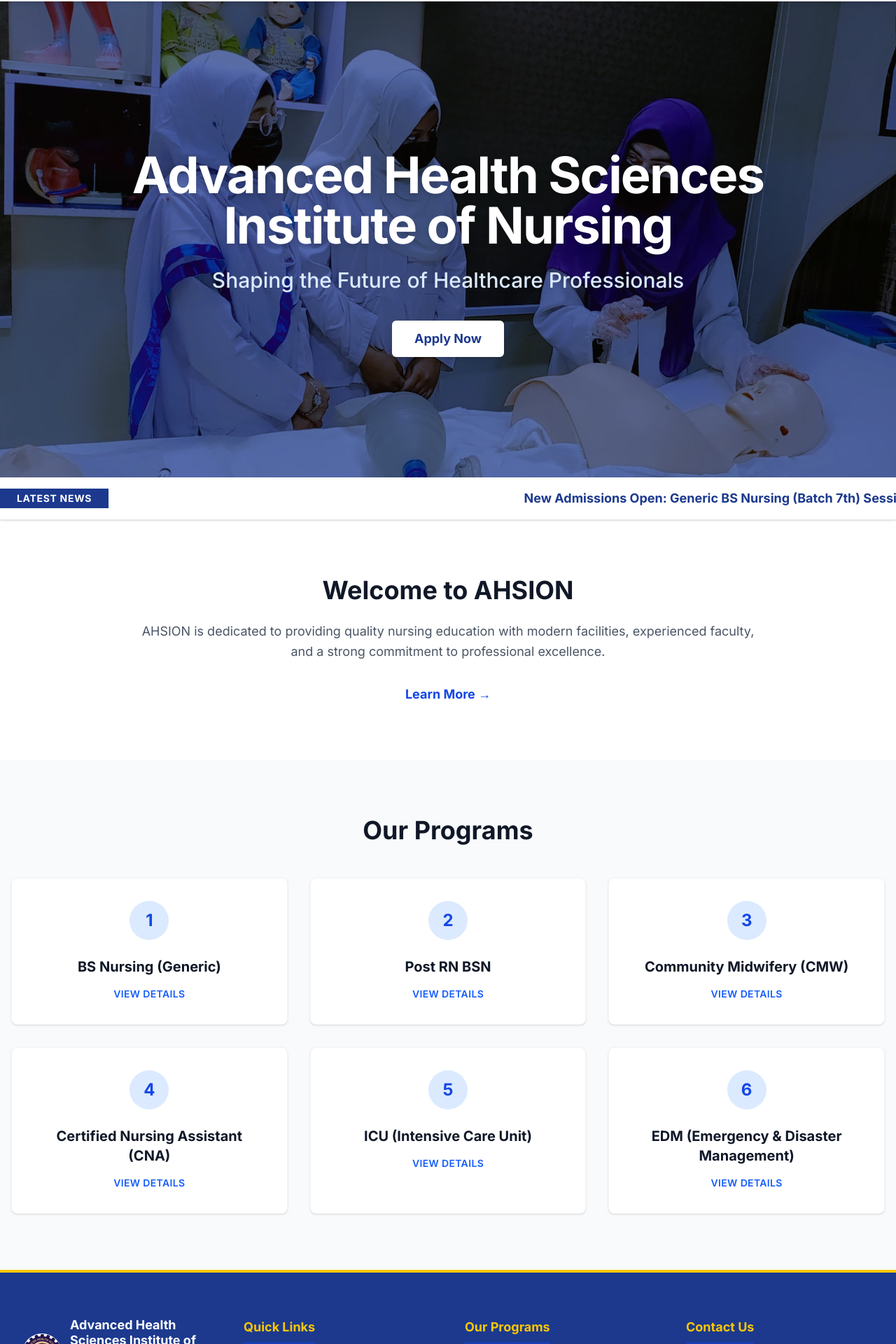
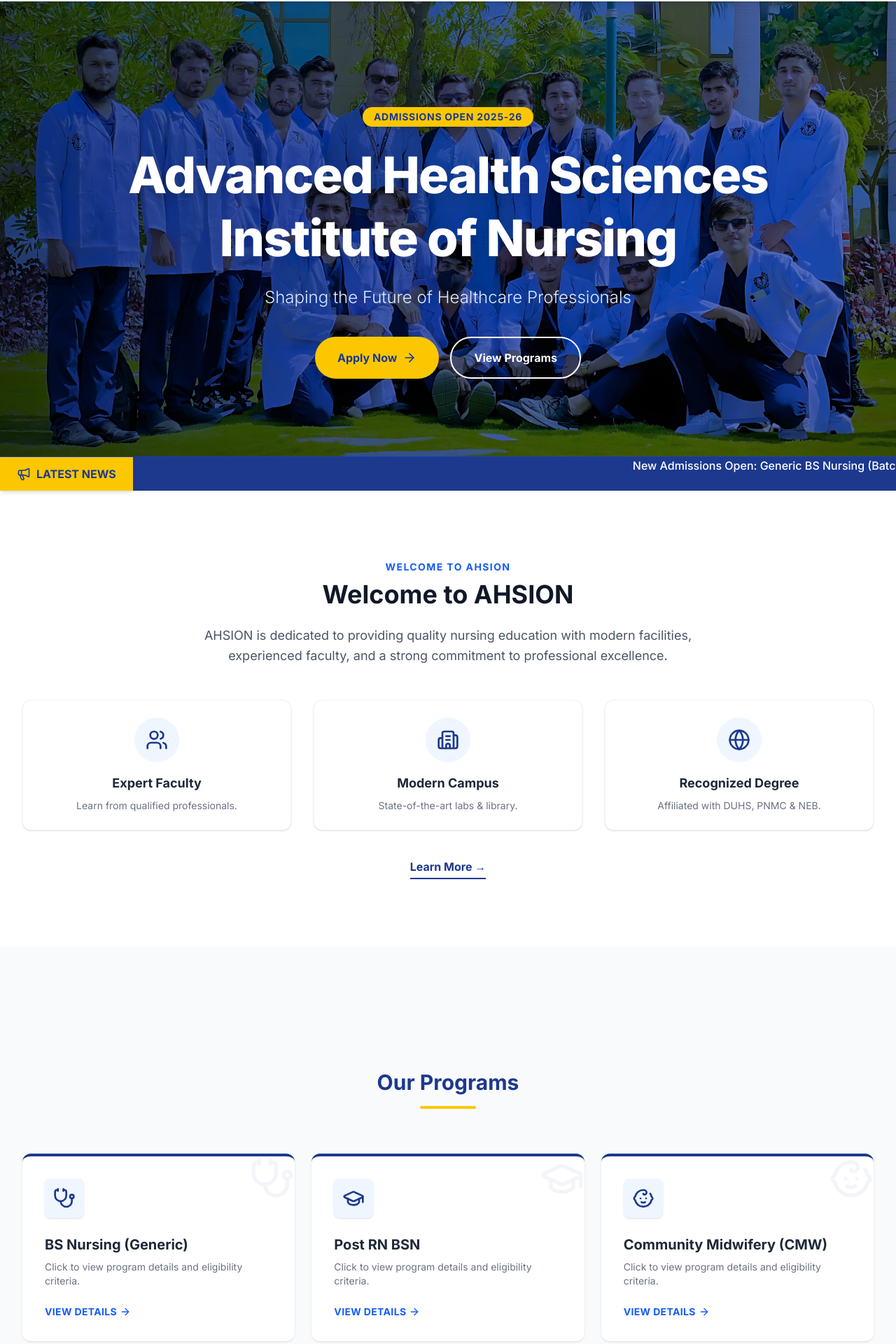
Before and after one commit to AHSANKHAN1999/ahsion-website, a Next.js app: page / in a window 1280 px wide. Shown: the part 82-2002 px from the top of the page at 70% size. Built offline with nearby package versions, Linux system fonts and the light colour scheme.

Commit message:
Update home page design while keeping data logic

```diff
--- a/src/app/page.js
+++ b/src/app/page.js
@@ -4,8 +4,10 @@ import { useState, useEffect } from "react";
 import Link from "next/link";
 import Image from "next/image";
 import { siteData } from "@/data/siteData";
+import Section from "@/components/Section";
+import { ArrowRight, Megaphone, Stethoscope, GraduationCap, Baby, HeartPulse, Activity as ActivityIcon, Shield as ShieldIcon, Users, Building2, Globe } from "lucide-react";
 
-// --- CUSTOM CSS FOR SCROLLING TEXT ---
+// --- CUSTOM CSS FOR TICKER ---
 const tickerAnimation = `
   @keyframes scroll {
     0% { transform: translateX(100%); }
@@ -14,25 +16,26 @@ const tickerAnimation = `
   .animate-scroll {
     display: inline-block;
     white-space: nowrap;
-    animation: scroll 20s linear infinite;
+    animation: scroll 30s linear infinite;
   }
   @media (max-width: 768px) {
     .animate-scroll {
-      animation: scroll 15s linear infinite;
+      animation: scroll 20s linear infinite;
     }
   }
 `;
 
+// Hero Images Array
 const heroImages = [
+  "/images/about-main.jpg", // Filhal about image use ki hai, baad mein change kar lein
   "/images/hero1.jpg",
   "/images/hero2.jpg",
-  "/images/hero3.jpg",
 ];
 
 export default function Home() {
   const [currentImage, setCurrentImage] = useState(0);
 
-  // Safe Data Loading
+  // --- SAFE DATA LOADING (Old Logic) ---
   const homeData = siteData.pages.home || {};
   const sections = homeData.sections || [];
 
@@ -40,6 +43,7 @@ export default function Home() {
   const about = sections.find((s) => s.type === "about_short") || { title: "About Us", text: "", button: { link: "#", text: "Read More" } };
   const programs = sections.find((s) => s.type === "program_highlights") || { title: "Programs", items: [] };
 
+  // Slider Effect
   useEffect(() => {
     const interval = setInterval(() => {
       setCurrentImage((prev) => (prev + 1) % heroImages.length);
@@ -47,12 +51,25 @@ export default function Home() {
     return () => clearInterval(interval);
   }, []);
 
+  // Icons Mapping for Programs (Naya Feature)
+  const getIcon = (index) => {
+    const icons = [
+        <Stethoscope size={32} key="1"/>,
+        <GraduationCap size={32} key="2"/>,
+        <Baby size={32} key="3"/>,
+        <HeartPulse size={32} key="4"/>,
+        <ActivityIcon size={32} key="5"/>,
+        <ShieldIcon size={32} key="6"/>
+    ];
+    return icons[index % icons.length];
+  };
+
   return (
-    <div className="bg-white text-black">
+    <div className="font-sans text-gray-900">
       <style>{tickerAnimation}</style>
 
-      {/* ================= HERO SECTION ================= */}
-      <div className="relative w-full h-[85vh] flex items-center justify-center overflow-hidden bg-gray-900">
+      {/* ================= HERO SECTION (Grand Style) ================= */}
+      <div className="relative w-full h-[650px] flex items-center justify-center overflow-hidden bg-gray-900">
 
         {/* Slider Images */}
         {heroImages.map((src, index) => (
@@ -69,81 +86,141 @@ export default function Home() {
               className="object-cover"
               priority={index === 0}
             />
-            {/* Blue Overlay */}
-            <div className="absolute inset-0 bg-blue-900/70 mix-blend-multiply"></div>
+            {/* Blue Gradient Overlay (Naya Look) */}
+            <div className="absolute inset-0 bg-gradient-to-r from-blue-900/90 to-blue-800/70 mix-blend-multiply"></div>
           </div>
         ))}
 
-        {/* Text Content */}
+        {/* Hero Content */}
         <div className="relative z-20 text-center px-4 max-w-5xl mx-auto mt-10">
-          <h1 className="text-4xl md:text-6xl lg:text-7xl text-white font-bold tracking-tight mb-6 drop-shadow-lg">
+          <span className="inline-block py-1 px-4 rounded-full bg-yellow-400 text-blue-900 font-bold text-sm uppercase tracking-wider mb-6 animate-fadeIn shadow-lg">
+             Admissions Open 2025-26
+          </span>
+          <h1 className="text-4xl md:text-6xl lg:text-7xl text-white font-extrabold tracking-tight mb-6 drop-shadow-xl leading-tight">
             {hero.title}
           </h1>
-          <p className="text-xl md:text-3xl text-blue-100 font-medium mb-10 max-w-3xl mx-auto">
+          <p className="text-xl md:text-2xl text-blue-100 font-light mb-10 max-w-3xl mx-auto">
             {hero.subtitle}
           </p>
+
+          <div className="flex flex-col sm:flex-row gap-4 justify-center">
             <Link
                 href={hero.button.link}
-            className="inline-block bg-white text-blue-900 px-8 py-3 text-lg font-bold rounded-md hover:bg-blue-50 transition duration-300 shadow-md"
+                className="px-8 py-4 bg-yellow-400 text-blue-900 font-bold rounded-full hover:bg-white transition-all shadow-lg hover:scale-105 transform flex items-center justify-center gap-2"
             >
-            {hero.button.text}
+                {hero.button.text} <ArrowRight size={20} />
+            </Link>
+            <Link
+                href="/programs"
+                className="px-8 py-4 bg-transparent border-2 border-white text-white font-bold rounded-full hover:bg-white hover:text-blue-900 transition-all flex items-center justify-center"
+            >
+                View Programs
             </Link>
           </div>
         </div>
-      {/* ================= HERO END ================= */}
-
-
-      {/* ================= NEWS TICKER (White & Blue Theme) ================= */}
-      <div className="bg-white text-blue-900 py-4 overflow-hidden border-b border-gray-200 relative shadow-sm">
-        <div className="max-w-7xl mx-auto px-4 overflow-hidden relative flex items-center h-full">
-
-          {/* Label: Blue Background, White Text (Professional Look) */}
-          <div className="absolute left-0 top-0 bottom-0 bg-blue-900 text-white z-10 px-6 flex items-center font-bold uppercase tracking-wider text-sm shadow-md hidden md:flex">
-            Latest News
       </div>
 
-          {/* Scrolling Text: Blue Text on White Background */}
-          <div className="animate-scroll pl-4 md:pl-44 font-bold text-lg flex items-center">
-            <span className="mr-8">New Admissions Open: Generic BS Nursing (Batch 7th) Session 2025-26</span>
-            <span className="mr-8">•</span>
-            <span className="mr-8">Apply Online Today!</span>
-            <span className="mr-8">•</span>
-            <span>Limited Seats Available</span>
+      {/* ================= NEWS TICKER (Blue & Yellow) ================= */}
+      <div className="bg-blue-900 border-t border-blue-800 relative z-30">
+        <div className="max-w-7xl mx-auto flex items-center h-12">
+            {/* Label */}
+            <div className="bg-yellow-400 text-blue-900 font-bold px-6 h-full flex items-center gap-2 z-10 shadow-md">
+                <Megaphone size={20} />
+                <span className="hidden md:inline">LATEST NEWS</span>
+            </div>
+            {/* Text */}
+            <div className="flex-1 overflow-hidden relative h-full flex items-center">
+                <div className="animate-scroll text-white font-medium px-4 flex items-center h-full">
+                    <span className="mr-12">New Admissions Open: Generic BS Nursing (Batch 7th) Session 2025-26</span>
+                    <span className="mr-12 text-yellow-400">•</span>
+                    <span className="mr-12">Apply Online Today!</span>
+                    <span className="mr-12 text-yellow-400">•</span>
+                    <span className="mr-12">Limited Seats Available</span>
+                </div>
+            </div>
+        </div>
       </div>
 
-        </div>
-      </div>
-      {/* ================= TICKER END ================= */}
-
-
-      {/* --- ABOUT SECTION --- */}
-      <div className="py-20 text-center px-4">
-        <h2 className="text-3xl md:text-4xl font-bold mb-6 text-gray-900">
+      {/* ================= WELCOME / ABOUT SECTION ================= */}
+      <Section className="py-20 text-center">
+        <span className="text-blue-600 font-bold tracking-widest uppercase text-sm">Welcome to AHSION</span>
+        <h2 className="text-3xl md:text-4xl font-bold text-gray-900 mt-2 mb-6">
           {about.title}
         </h2>
-        <p className="max-w-4xl mx-auto mb-8 text-gray-600 text-lg leading-relaxed">
-          {about.text}
+        <p className="max-w-3xl mx-auto mb-10 text-gray-600 text-lg leading-relaxed">
+          {about.text || "AHSION is dedicated to providing quality nursing education with modern facilities, experienced faculty, and a strong commitment to professional excellence."}
         </p>
-        <Link href={about.button.link} className="text-blue-700 font-bold hover:underline text-lg">
+
+        {/* Why Choose Us Grid (Naya Feature) */}
+        <div className="grid grid-cols-1 md:grid-cols-3 gap-8 mt-12 mb-10 text-left">
+            {[
+                { icon: <Users size={32}/>, title: "Expert Faculty", desc: "Learn from qualified professionals." },
+                { icon: <Building2 size={32}/>, title: "Modern Campus", desc: "State-of-the-art labs & library." },
+                { icon: <Globe size={32}/>, title: "Recognized Degree", desc: "Affiliated with DUHS, PNMC & NEB." },
+            ].map((item, idx) => (
+                <div key={idx} className="p-6 bg-white rounded-xl shadow-sm border border-gray-100 hover:shadow-md transition-shadow flex flex-col items-center text-center">
+                    <div className="w-16 h-16 bg-blue-50 text-blue-900 rounded-full flex items-center justify-center mb-4">
+                        {item.icon}
+                    </div>
+                    <h3 className="font-bold text-lg text-gray-800 mb-2">{item.title}</h3>
+                    <p className="text-gray-500 text-sm">{item.desc}</p>
+                </div>
+            ))}
+        </div>
+
+        <Link href={about.button.link} className="inline-block border-b-2 border-blue-900 text-blue-900 font-bold pb-1 hover:text-yellow-600 hover:border-yellow-600 transition-colors">
           {about.button.text} &rarr;
         </Link>
+      </Section>
+
+      {/* ================= PROGRAMS GRID (New Card Style) ================= */}
+      <div className="bg-gray-50 py-20">
+        <Section>
+            <div className="text-center mb-16">
+                <h2 className="text-3xl font-bold text-blue-900">{programs.title}</h2>
+                <div className="w-20 h-1 bg-yellow-400 mx-auto mt-4 rounded-full"></div>
             </div>
 
-      {/* --- PROGRAMS SECTION --- */}
-      <div className="bg-gray-50 py-20 px-4">
-        <h2 className="text-3xl md:text-4xl font-bold text-center mb-12 text-gray-900">
-          {programs.title}
-        </h2>
-        <div className="grid grid-cols-1 md:grid-cols-3 gap-8 max-w-7xl mx-auto">
+            <div className="grid grid-cols-1 md:grid-cols-2 lg:grid-cols-3 gap-6">
                 {programs.items.map((program, idx) => (
-            <Link key={idx} href={program.link} className="bg-white p-8 rounded-lg shadow-sm hover:shadow-lg transition border border-gray-100 group text-center">
-              <div className="w-14 h-14 bg-blue-100 text-blue-700 rounded-full flex items-center justify-center font-bold text-2xl mb-6 mx-auto group-hover:bg-blue-700 group-hover:text-white transition">
-                {idx + 1}
+                    <Link href={program.link} key={idx} className="group bg-white p-8 rounded-xl shadow-sm hover:shadow-2xl transition-all duration-300 border-t-4 border-blue-900 hover:border-yellow-400 relative overflow-hidden">
+                        {/* Background Icon Opacity */}
+                        <div className="absolute top-0 right-0 p-4 opacity-5 group-hover:opacity-10 transition-opacity transform group-hover:scale-110">
+                            <div className="text-blue-900 scale-[2]">{getIcon(idx)}</div>
                         </div>
-              <h3 className="text-xl font-bold mb-3 text-gray-900">{program.name}</h3>
-              <span className="text-blue-600 text-sm font-semibold uppercase tracking-wide">View Details</span>
+
+                        {/* Main Icon */}
+                        <div className="w-14 h-14 bg-blue-50 text-blue-900 rounded-lg flex items-center justify-center mb-6 group-hover:bg-blue-900 group-hover:text-yellow-400 transition-colors shadow-sm">
+                            {getIcon(idx)}
+                        </div>
+
+                        <h3 className="text-xl font-bold text-gray-800 mb-2 group-hover:text-blue-900 transition-colors">
+                            {program.name}
+                        </h3>
+                        <p className="text-gray-500 text-sm mb-6">Click to view program details and eligibility criteria.</p>
+
+                        <span className="text-blue-600 font-bold text-sm flex items-center gap-1 group-hover:gap-2 transition-all uppercase tracking-wide">
+                            View Details <ArrowRight size={16}/>
+                        </span>
                     </Link>
                 ))}
+            </div>
+        </Section>
+      </div>
+
+      {/* ================= CTA STRIP ================= */}
+      <div className="bg-yellow-400 py-16">
+        <div className="max-w-7xl mx-auto px-4 flex flex-col md:flex-row items-center justify-between gap-8 text-center md:text-left">
+            <div>
+                <h2 className="text-3xl font-extrabold text-blue-900 mb-2">Ready to Start Your Career?</h2>
+                <p className="text-blue-800 font-medium text-lg">Admissions are open for the upcoming session. Don't miss out!</p>
+            </div>
+            <Link
+                href="/admissions"
+                className="bg-blue-900 text-white px-10 py-4 rounded-full font-bold text-lg hover:bg-white hover:text-blue-900 shadow-xl transition-all transform hover:-translate-y-1"
+            >
+                Apply Now
+            </Link>
         </div>
       </div>
 
```
Lines whose indentation alone changed are shown as unchanged.
